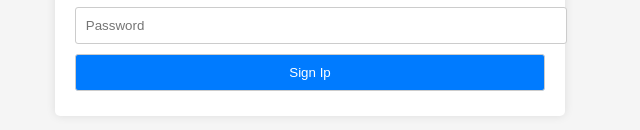
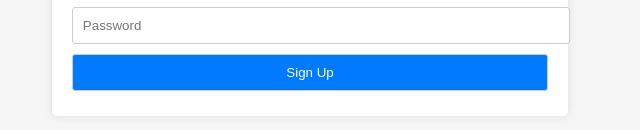
Before and after one commit to letssignup/letssignup.github.io, a plain HTML site: page index.html in a window 1280 px wide. Shown: the part 408-538 px from the top of the page, 330-970 px from the left. Drawn offline with Linux system fonts and the light colour scheme.

Commit message:
Update index.html

```diff
--- a/index.html
+++ b/index.html
@@ -45,7 +45,7 @@
   <form id="signupForm">
     <input type="text" name="username" placeholder="Username" required>
     <input type="password" name="password" placeholder="Password" required>
-    <input type="submit" value="Sign Ip">
+    <input type="submit" value="Sign Up">
   </form>
 </div>
 
```
